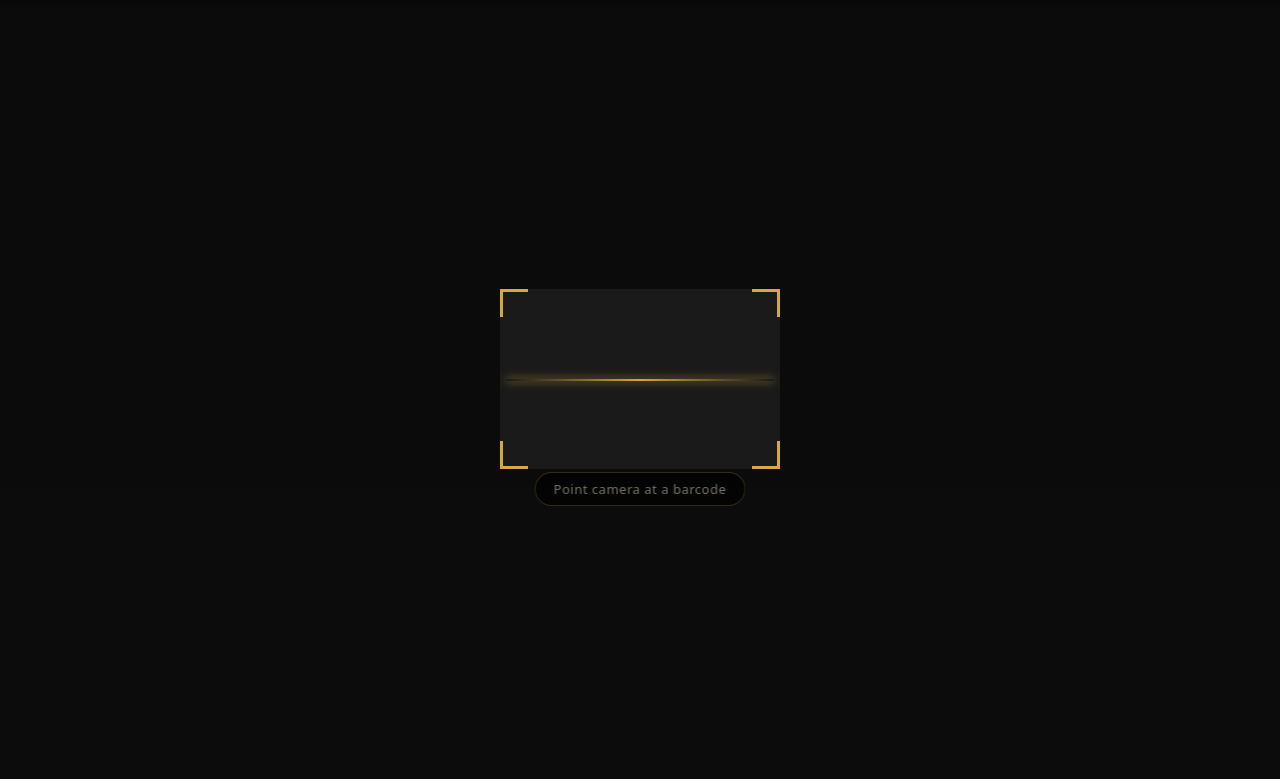
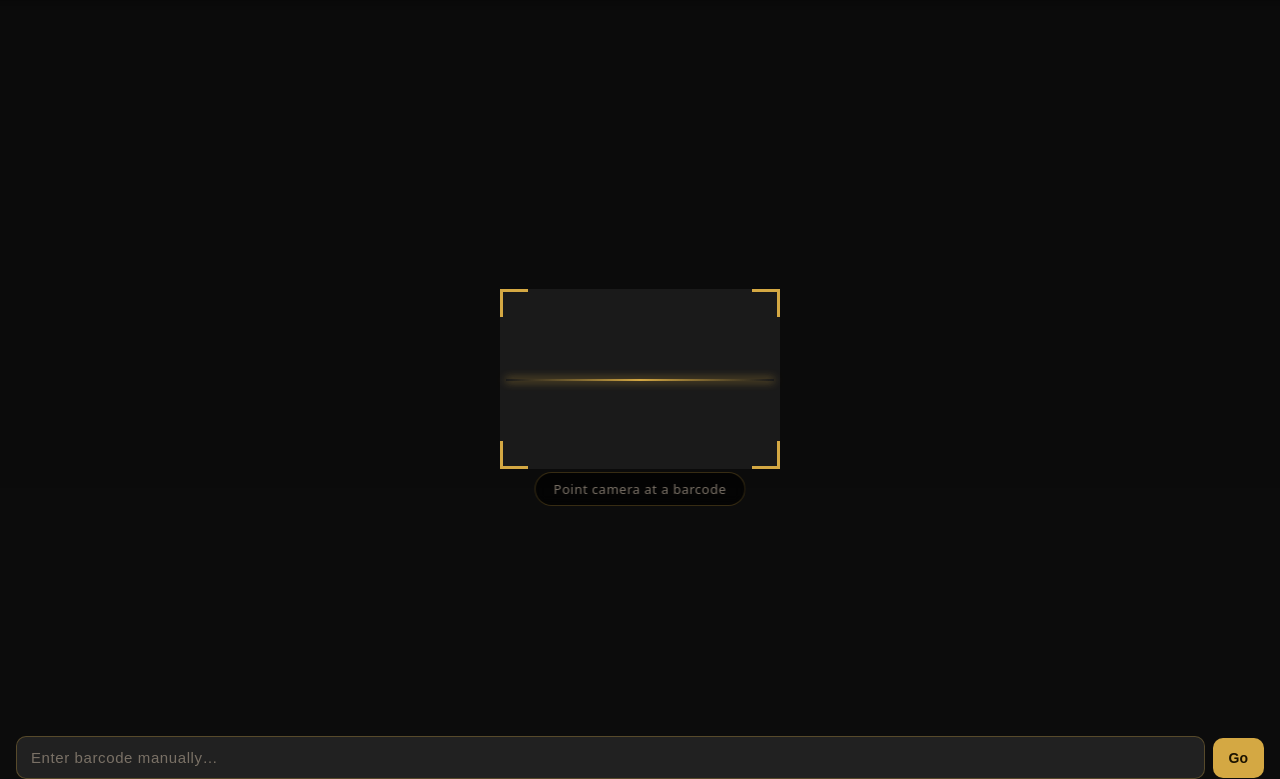
Before and after one commit to eabrahm-wq/traceddatabase, a browser extension: page scanner/index.html in a window 1280 px wide. Shown: the part 21-800 px from the top of the page. Drawn offline with Linux system fonts and the light colour scheme.

Commit message:
feat: add manual barcode entry to scanner UI
Input field + Go button at bottom of screen for when camera can't scan.
Hides while result card is open, reappears on Scan Another.

Co-Authored-By: Claude Sonnet 4.6 <noreply@anthropic.com>

```diff
--- a/scanner/index.html
+++ b/scanner/index.html
@@ -162,6 +162,47 @@
       color: var(--muted);
       letter-spacing: 0.06em;
     }
+
+    /* ── Manual entry bar ── */
+    #manual-bar {
+      position: fixed;
+      bottom: env(safe-area-inset-bottom, 24px);
+      left: 16px; right: 16px;
+      z-index: 7;
+      display: flex;
+      gap: 8px;
+      align-items: center;
+      transition: opacity 0.3s;
+    }
+    #manual-bar.hidden { opacity: 0; pointer-events: none; }
+    #manual-input {
+      flex: 1;
+      background: rgba(36,36,36,0.92);
+      border: 1px solid rgba(212,168,67,0.3);
+      border-radius: 10px;
+      padding: 12px 14px;
+      font-size: 15px;
+      color: var(--text);
+      outline: none;
+      backdrop-filter: blur(8px);
+      -webkit-appearance: none;
+      letter-spacing: 0.04em;
+    }
+    #manual-input::placeholder { color: var(--muted); }
+    #manual-input:focus { border-color: var(--gold); }
+    #manual-submit {
+      background: var(--gold);
+      color: #1a1200;
+      border: none;
+      border-radius: 10px;
+      padding: 12px 16px;
+      font-size: 14px;
+      font-weight: 700;
+      cursor: pointer;
+      white-space: nowrap;
+      flex-shrink: 0;
+    }
+    #manual-submit:active { opacity: 0.75; }
 
     /* ── Result card ── */
     #result-card {
@@ -385,6 +426,12 @@
 
 <div id="error-banner"></div>
 
+<div id="manual-bar">
+  <input id="manual-input" type="number" inputmode="numeric" pattern="[0-9]*"
+         placeholder="Enter barcode manually…" autocomplete="off">
+  <button id="manual-submit">Go</button>
+</div>
+
 <div id="result-card">
   <div class="card-handle"></div>
   <div id="card-content"></div>
@@ -417,7 +464,10 @@
   const cardContent= document.getElementById('card-content');
   const btnCopy    = document.getElementById('btn-copy');
   const btnAgain   = document.getElementById('btn-scan-again');
-  const errBanner  = document.getElementById('error-banner');
+  const errBanner   = document.getElementById('error-banner');
+  const manualBar   = document.getElementById('manual-bar');
+  const manualInput = document.getElementById('manual-input');
+  const manualSubmit= document.getElementById('manual-submit');
 
   // ── Start scanner ────────────────────────────────────────────────────────────
   async function startScanner() {
@@ -566,9 +616,6 @@
   }
 
   // ── UI helpers ───────────────────────────────────────────────────────────────
-  function openCard()  { resultCard.classList.add('open'); }
-  function closeCard() { resultCard.classList.remove('open'); }
-
   function showSpinner(msg) {
     spinner.style.display = 'flex';
     spinText.textContent = msg || 'Looking up…';
@@ -624,6 +671,29 @@
     });
   });
 
+  // Manual entry
+  function submitManual() {
+    const upc = manualInput.value.trim();
+    if (!upc) return;
+    manualInput.blur();
+    scanning = false;
+    lastScan = upc;
+    handleScan(upc);
+    manualInput.value = '';
+  }
+  manualSubmit.addEventListener('click', submitManual);
+  manualInput.addEventListener('keydown', e => { if (e.key === 'Enter') submitManual(); });
+
+  // Hide/show manual bar with card
+  function openCard()  {
+    resultCard.classList.add('open');
+    manualBar.classList.add('hidden');
+  }
+  function closeCard() {
+    resultCard.classList.remove('open');
+    manualBar.classList.remove('hidden');
+  }
+
   // Swipe down to close card
   let touchStartY = 0;
   resultCard.addEventListener('touchstart', e => { touchStartY = e.touches[0].clientY; }, {passive: true});
```
